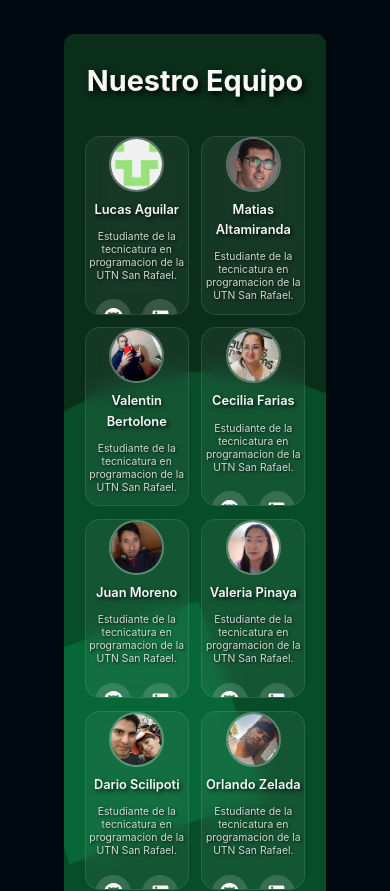
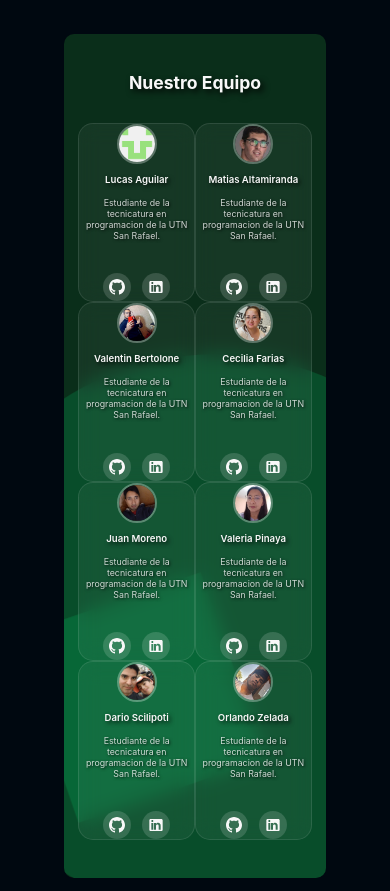
Before and after one commit to JuanMoreno18/Portafolio-EscuadronLobo-Vuejs, a Vue app: page / in a window 390 px wide. Shown: the part 1240-2131 px from the top of the page. Built offline with nearby package versions, Linux system fonts and the light colour scheme.

Commit message:
ultimo arreglo responsive

```diff
--- a/src/components/IntegrantesComponente.vue
+++ b/src/components/IntegrantesComponente.vue
@@ -403,7 +403,7 @@ const integrantes = ref([
 }
 
 /* Celulares pequeños */
-@media (max-width: 375px) {
+@media (min-width: 375px) and (max-width: 424px) {
   .titulo {
     font-size: 1.1rem;
   }
@@ -415,7 +415,46 @@ const integrantes = ref([
 
   .card-integrante {
     padding: 0rem;
-    aspect-ratio: 0.50;
+    aspect-ratio: 0.65;
+  }
+
+  .imagen-contenedor {
+    width: 40px;
+    height: 40px;
+  }
+
+  .nombre {
+    font-size: 0.60rem;
+  }
+
+  .descripcion {
+    font-size: 0.55rem;
+  }
+
+  .enlace-red {
+    width: 28px;
+    height: 28px;
+  }
+
+  .enlace-red svg {
+    width: 16px;
+    height: 16px;
+  }
+
+  /* Celulares mas pequeños */
+  @media (max-width: 320px) {
+  .titulo {
+    font-size: 1rem;
+  }
+
+  .grid-integrantes {
+    gap: 0rem;
+    padding: 0.1rem;
+  }
+
+  .card-integrante {
+    padding: 0rem;
+    aspect-ratio: 0.45;
   }
 
   .imagen-contenedor {
@@ -441,4 +480,5 @@ const integrantes = ref([
     height: 16px;
   }
 }
+}
 </style>
```
